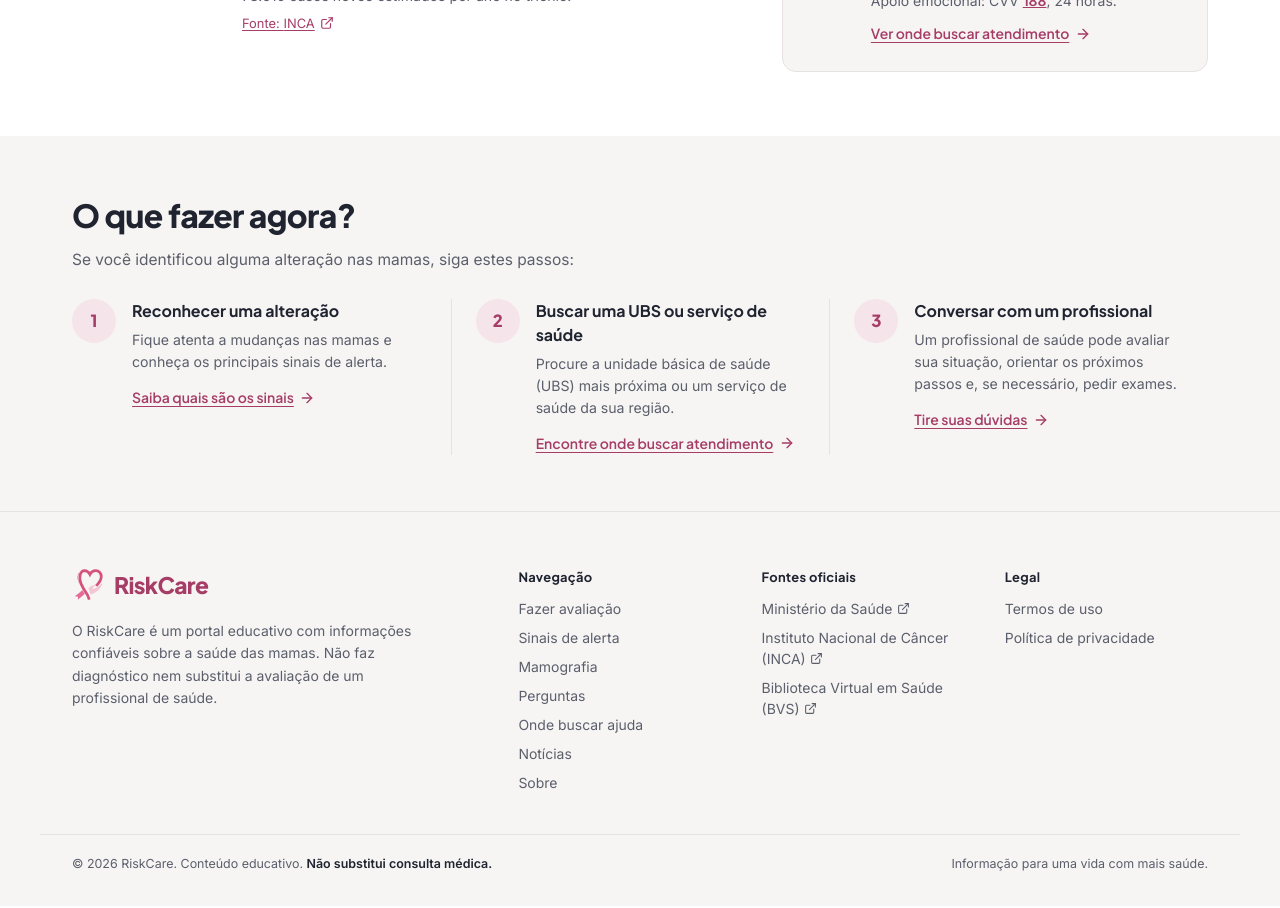
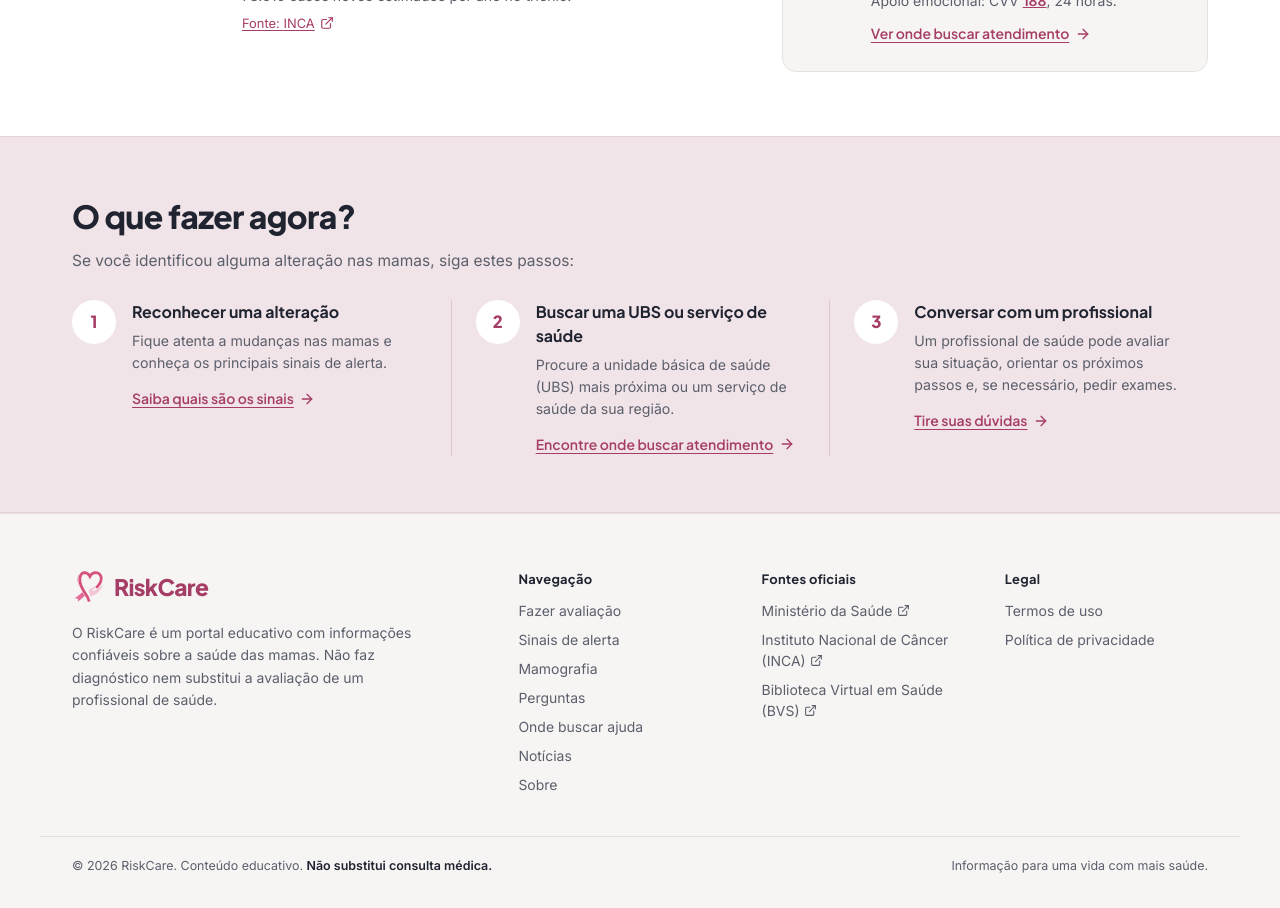
Before and after one commit to CaioRenatoDot/IHCTrabalhoMarcosUP1, a React (Vite) app: page / in a window 1280 px wide. Shown: the part 1620-2528 px from the top of the page. Built offline with nearby package versions, Linux system fonts and the light colour scheme; no server answers.

Commit message:
feat(home): escurecer a faixa "O que fazer agora?" para contrastar com o rodapé

```diff
--- a/src/styles/base.css
+++ b/src/styles/base.css
@@ -10,6 +10,7 @@
   --rc-ink-muted: #5b5f6b;
   --rc-brand: #c4517a;
   --rc-brand-soft: #f6e4eb;
+  --rc-surface-rose: #f1e4e9;
   --rc-action: #a63d66;
   --rc-action-hover: #8a2f53;
   --rc-info: #1d4e89;
--- a/src/styles/portal.css
+++ b/src/styles/portal.css
@@ -543,7 +543,9 @@
 /* O que fazer agora? */
 .portal-steps {
   padding: clamp(2.5rem, 5vw, 3.5rem) 0;
-  background: var(--rc-surface);
+  border-top: 1px solid #e6d3da;
+  border-bottom: 1px solid #e6d3da;
+  background: var(--rc-surface-rose);
 }
 
 .portal-steps__lead {
@@ -571,7 +573,7 @@
 }
 
 .portal-steps__item + .portal-steps__item {
-  border-left: 1px solid var(--rc-border);
+  border-left: 1px solid #dcc6cf;
 }
 
 .portal-steps__number {
@@ -582,7 +584,7 @@
   width: 44px;
   height: 44px;
   border-radius: 50%;
-  background: var(--rc-brand-soft);
+  background: var(--rc-bg);
   color: var(--rc-action);
   font-family: var(--rc-font-heading);
   font-size: calc(1.1rem * var(--portal-scale));
@@ -650,7 +652,7 @@
 
   .portal-steps__item + .portal-steps__item {
     padding-top: 1.5rem;
-    border-top: 1px solid var(--rc-border);
+    border-top: 1px solid #dcc6cf;
     border-left: 0;
   }
 }
```
